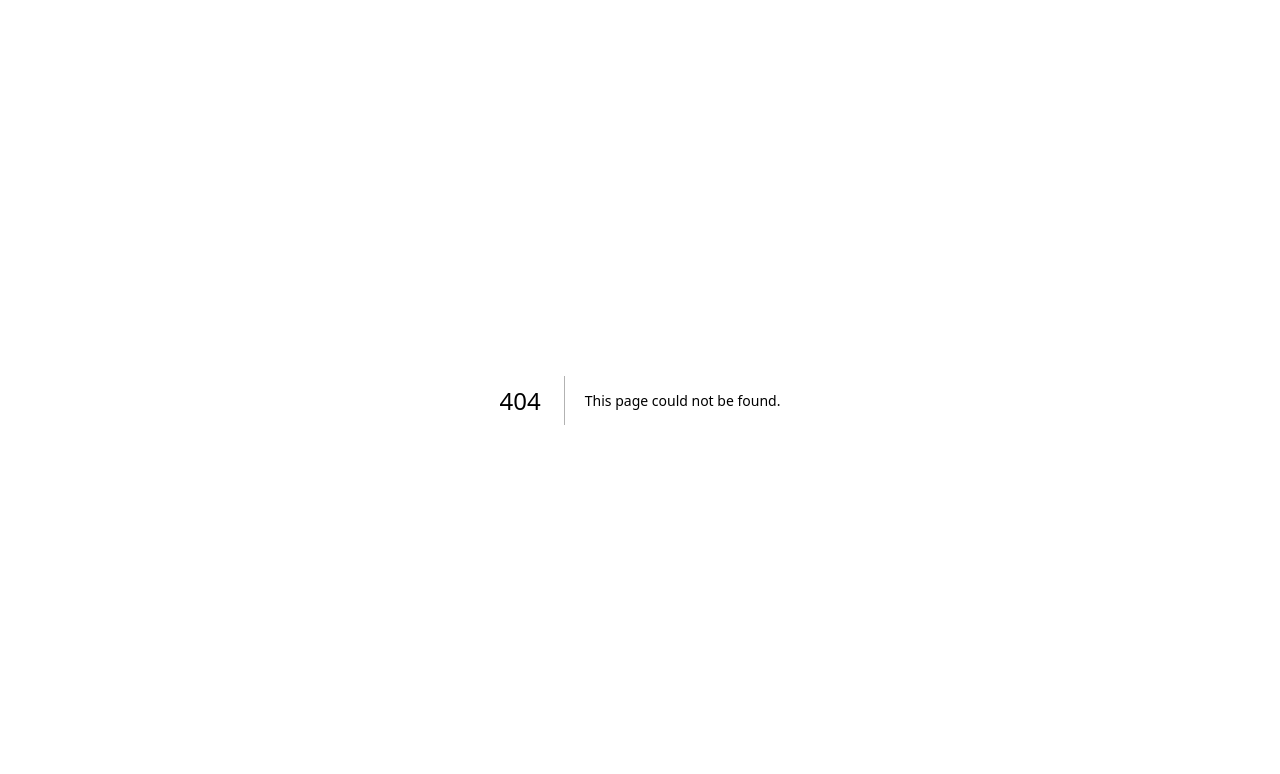
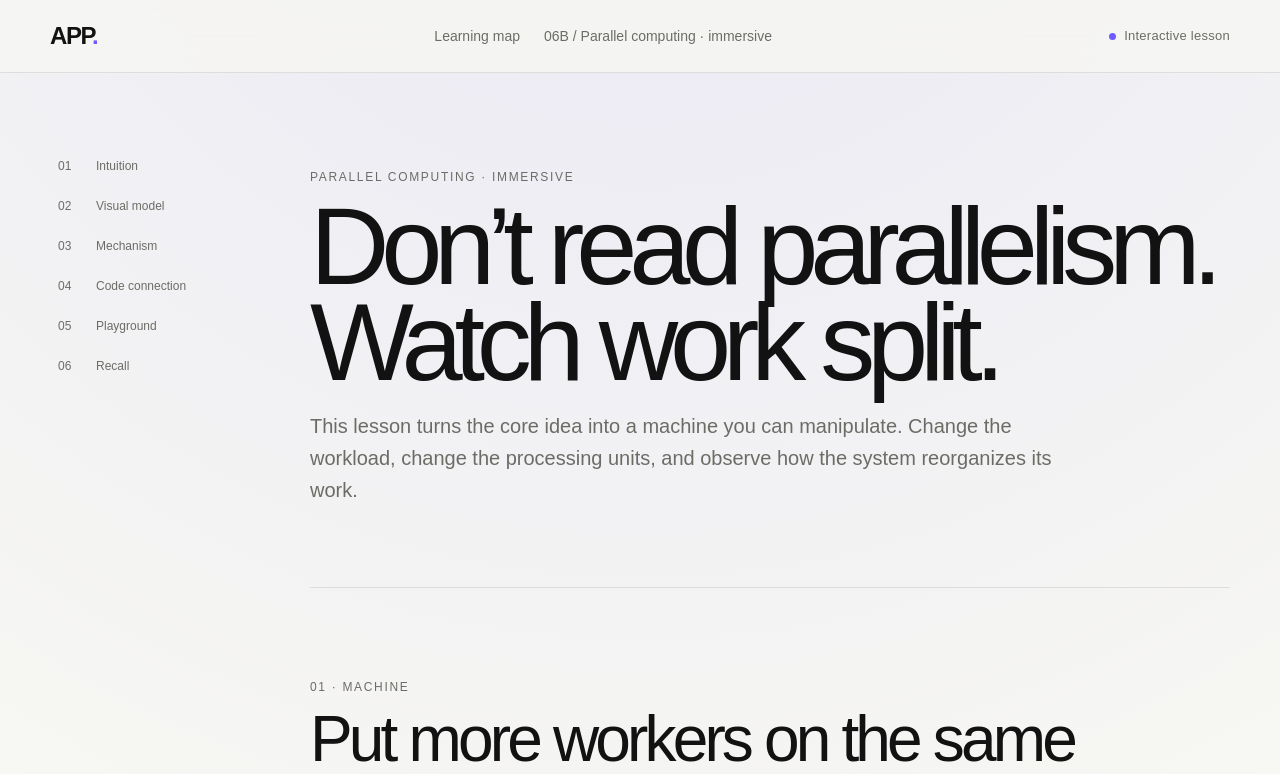
Before and after one commit to veera-raghavann/app, a Next.js app: page /learn/parallel/immersive in a window 1280 px wide. Before the commit this address had no page. Shown: the top 774 px of the page. Built offline with nearby package versions, Linux system fonts and the light colour scheme.

Commit message:
feat: add immersive parallel lesson

```diff
--- /dev/null
+++ b/src/app/learn/parallel/immersive/page.tsx
@@ -0,0 +1,15 @@
+import Link from "next/link";
+import ConceptShell from "@/components/learning/ConceptShell";
+import ParallelStudio from "@/components/learning/ParallelStudio";
+import ExecutionCode from "@/components/learning/ExecutionCode";
+
+export default function ParallelImmersivePage() {
+  return (
+    <ConceptShell number="06B" kicker="Parallel computing · immersive" title="Don’t read parallelism. Watch work split." intro="This lesson turns the core idea into a machine you can manipulate. Change the workload, change the processing units, and observe how the system reorganizes its work.">
+      <section className="lesson-section" id="visual"><div className="lesson-kicker">01 · Machine</div><h2>Put more workers on the same job.</h2><div className="visual-card"><ParallelStudio /></div></section>
+      <section className="lesson-section" id="mechanism"><div className="lesson-kicker">02 · Execution</div><h2>Tasks become independent units of work.</h2><ExecutionCode code={["tasks = split(job)","workers = processors(n)","for task in tasks:","    dispatch(task)","wait()","combine(results)"]} steps={[{line:1,label:"Split",detail:"A larger computation is divided into smaller tasks."},{line:2,label:"Workers",detail:"Multiple processing units are made available."},{line:3,label:"Dispatch",detail:"Tasks are considered for concurrent execution."},{line:4,label:"Execute",detail:"Independent pieces of work can run at the same time."},{line:5,label:"Synchronize",detail:"The system waits where coordination is necessary."},{line:6,label:"Combine",detail:"The partial results are brought together."}]} /></section>
+      <section className="lesson-section"><div className="lesson-kicker">03 · Models</div><div className="idea-grid"><div className="idea-card"><span>Shared memory</span><strong>Same address space</strong><p>Multiple processing units operate with access to common memory.</p></div><div className="idea-card"><span>Distributed memory</span><strong>Message passing</strong><p>Each processing unit keeps its own memory and communicates with others.</p></div><div className="idea-card"><span>SIMD</span><strong>One instruction</strong><p>The same operation is applied to multiple data elements.</p></div><div className="idea-card"><span>MIMD</span><strong>Different instructions</strong><p>Processing units can perform different instructions on different data.</p></div></div></section>
+      <section className="lesson-section" id="recall"><div className="card recall-card"><div className="lesson-kicker">04 · Recall</div><h3>Parallelism is useful when work can be divided.</h3><p>The source material also identifies load balancing, data dependencies, communication overhead and synchronization as challenges.</p><Link className="button primary" href="/learn">Back to learning map</Link></div></section>
+    </ConceptShell>
+  );
+}
```
